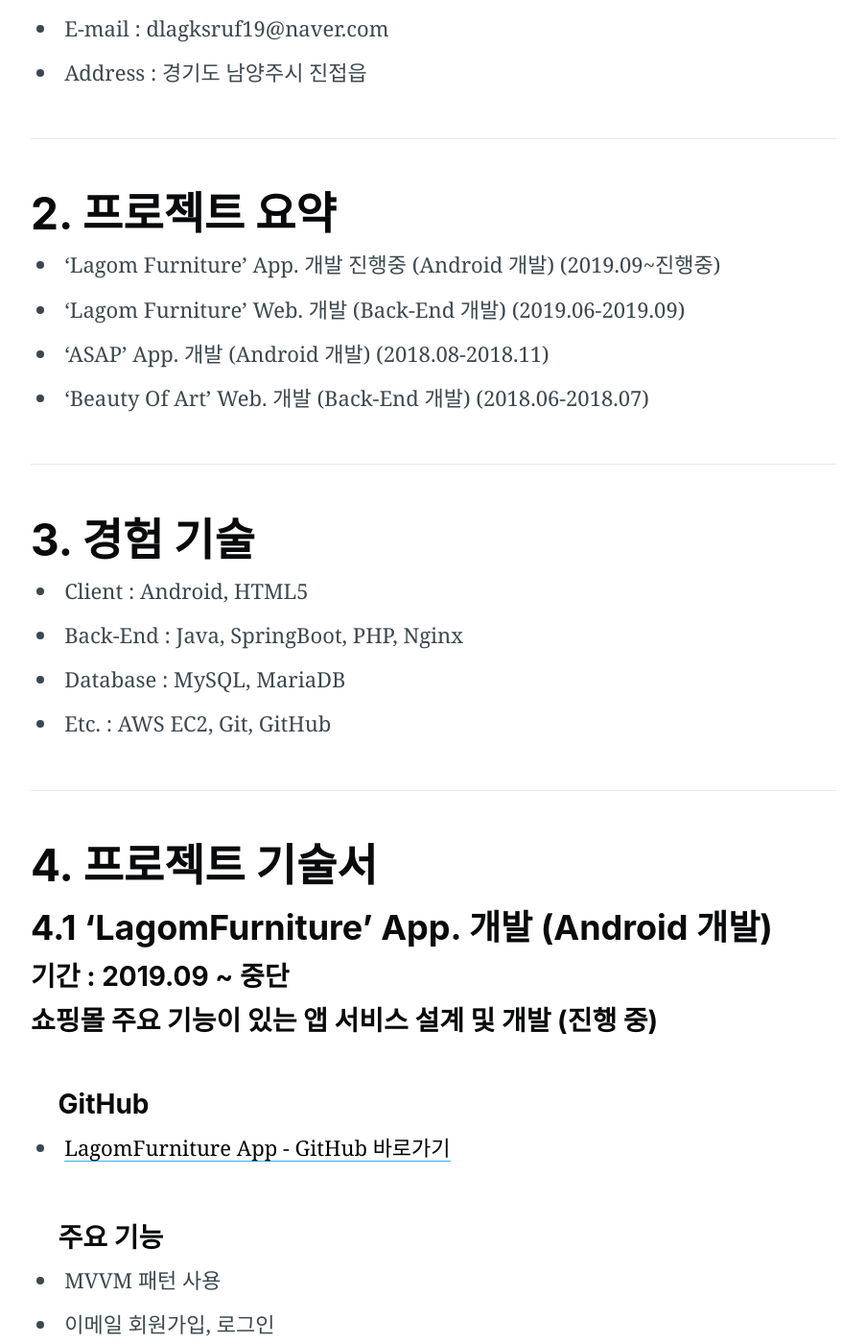
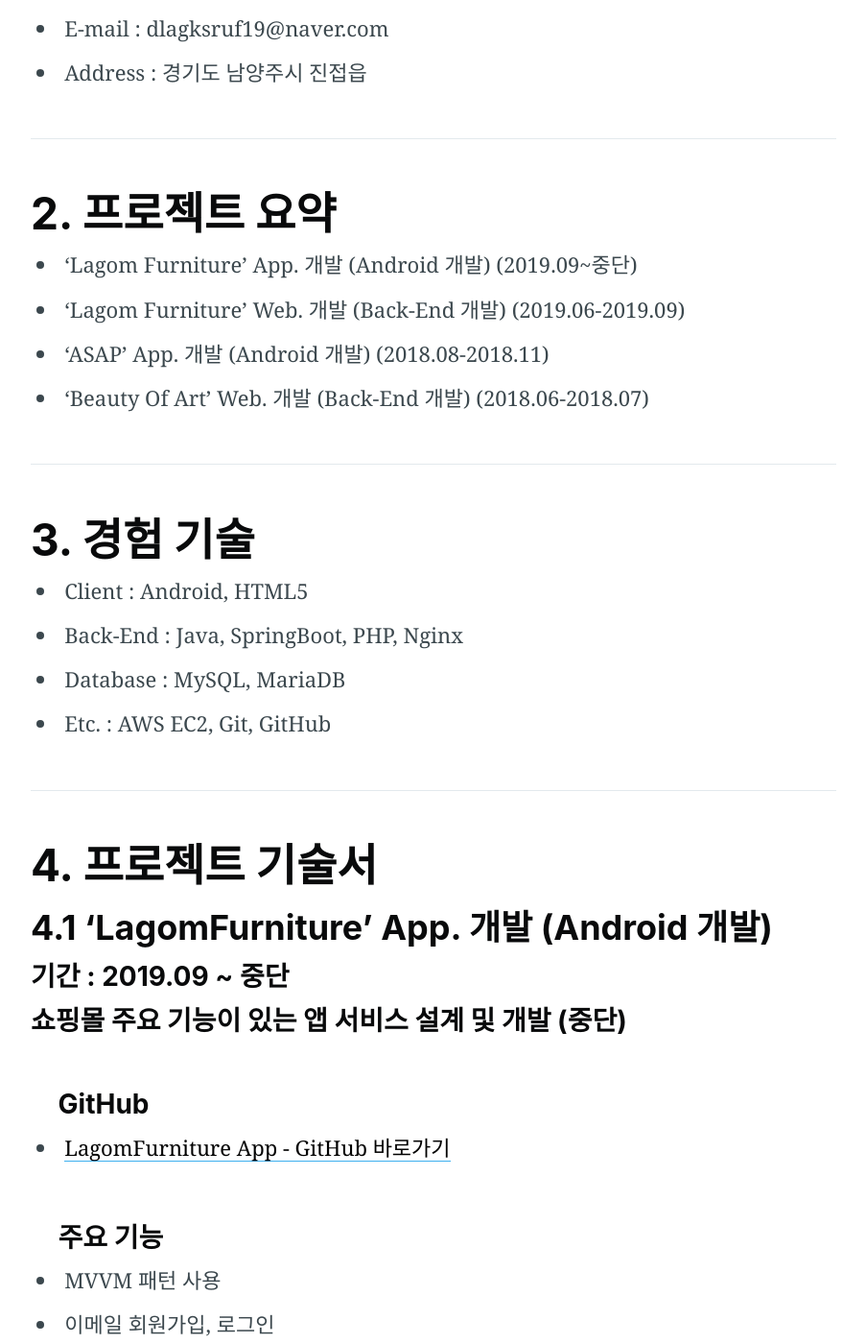
Before and after one commit to LimHanGyeol/LimHanGyeol.github.io, a Jekyll site: the page portfolio/index.html, which Jekyll copies as it is, in a window 1280 px wide and 1400 px high, scrolled down 1452 px. Shown: the whole window at 96% size, without its empty margins (188-1091 px from the left). Built offline with Jekyll 4.4.1, drawn with Linux system fonts in a browser that asks for light colours; nearby versions of some CDN libraries; comment, search, counter and statistics services are not loaded; some of the changed text lies outside the part shown.

Commit message:
portfolio 38

```diff
--- a/portfolio/index.html
+++ b/portfolio/index.html
@@ -175,7 +175,7 @@
 <h1 id="프로젝트요약">2. 프로젝트 요약</h1>
 
 <ul>
-  <li>‘Lagom Furniture’ App. 개발 진행중 (Android 개발) (2019.09~진행중)</li>
+  <li>‘Lagom Furniture’ App. 개발 (Android 개발) (2019.09~중단)</li>
 	<li>‘Lagom Furniture’ Web. 개발 (Back-End 개발) (2019.06-2019.09)</li>
   <li>‘ASAP’ App. 개발 (Android 개발) (2018.08-2018.11)</li>
   <li>‘Beauty Of Art’ Web. 개발 (Back-End 개발) (2018.06-2018.07)</li>
@@ -198,7 +198,7 @@
 <h1 id="프로젝트기술서">4. 프로젝트 기술서</h1>
 <h2 id="41-LagomFurniture-app-개발-android-개발">4.1 ‘LagomFurniture’ App. 개발 (Android 개발)</h2>
 <h3 id="기간-201909-진행중">기간 : 2019.09 ~ 중단</h3>
-<h3 id="쇼핑몰-주요기능이있는-앱-개발">쇼핑몰 주요 기능이 있는 앱 서비스 설계 및 개발 (진행 중)</h3>
+<h3 id="쇼핑몰-주요기능이있는-앱-개발">쇼핑몰 주요 기능이 있는 앱 서비스 설계 및 개발 (중단)</h3>
 <br/>
 <ul>
 	<h3 id="깃헙-주소">GitHub</h3>
```
Also changed, not shown: other parts of portfolio/index.html (+1 -1 lines).
